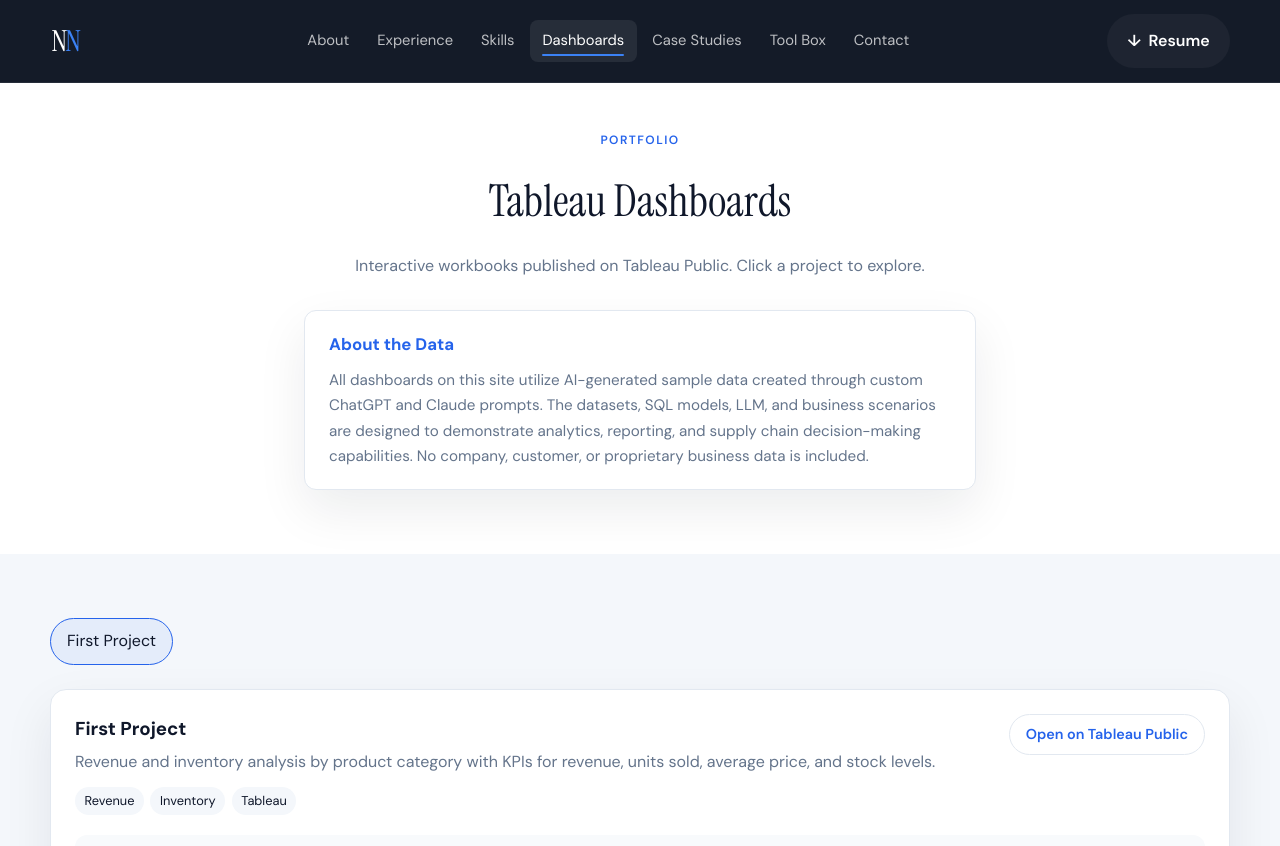
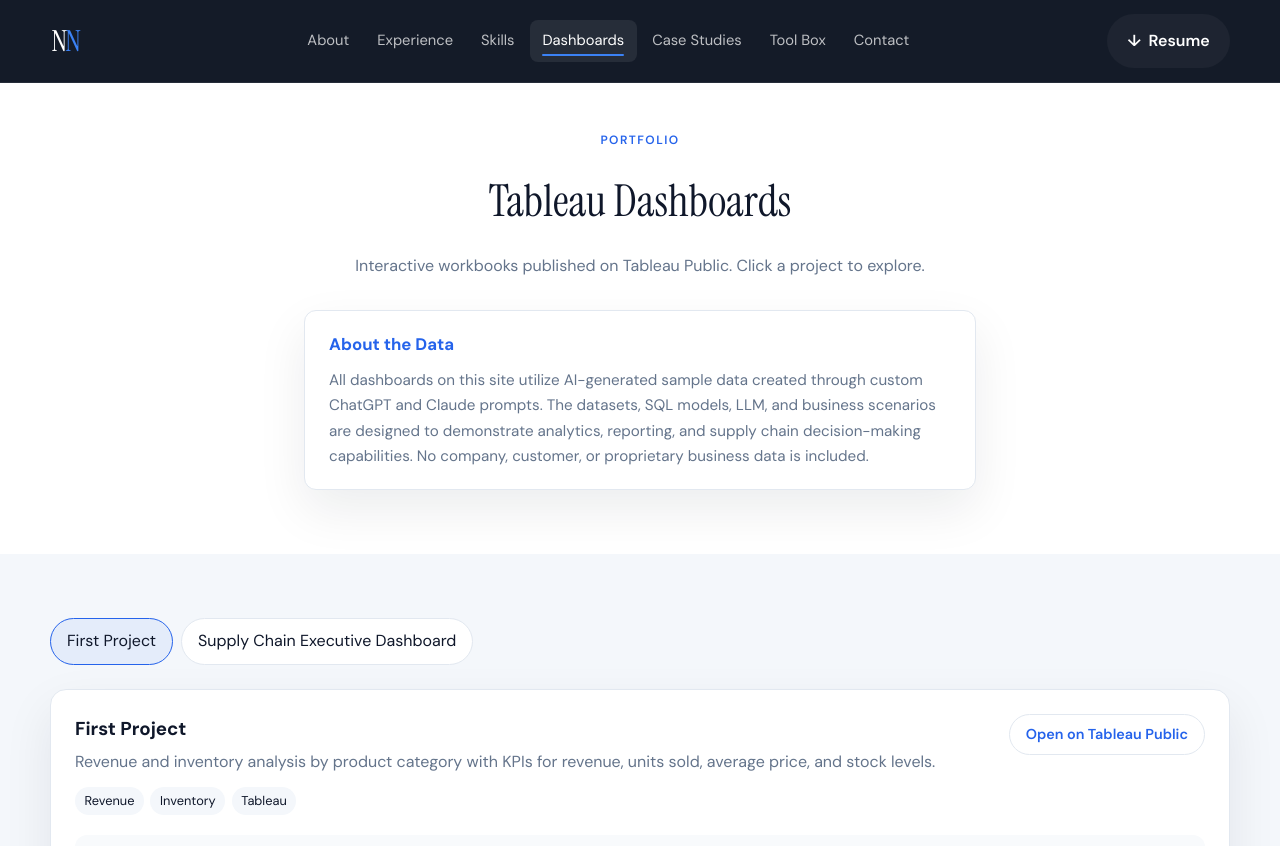
Before and after one commit to CaptianBoredASF/Website, a React (Vite) app: page /dashboards in a window 1280 px wide. Shown: the top 846 px of the page. Built offline with nearby package versions, Linux system fonts and the light colour scheme; grey boxes are pictures that could not be loaded.

Commit message:
Add Supply Chain Executive Dashboard to Tableau page

```diff
--- a/src/data/resume.js
+++ b/src/data/resume.js
@@ -200,4 +200,12 @@ export const tableauProjects = [
     url: 'https://public.tableau.com/views/FirstProject_17808428028600/Dashboard1',
     tags: ['Revenue', 'Inventory', 'Tableau'],
   },
+  {
+    id: 'supply-chain-executive-dashboard',
+    title: 'Supply Chain Executive Dashboard',
+    description:
+      'Executive supply chain performance view with KPIs, demand vs forecast trends, and category-level insights for operational decision-making.',
+    url: 'https://public.tableau.com/views/SupplyChainExecutiveDashboard_17813684481110/Dashboard1',
+    tags: ['Supply Chain', 'Forecasting', 'Tableau'],
+  },
 ]
```
